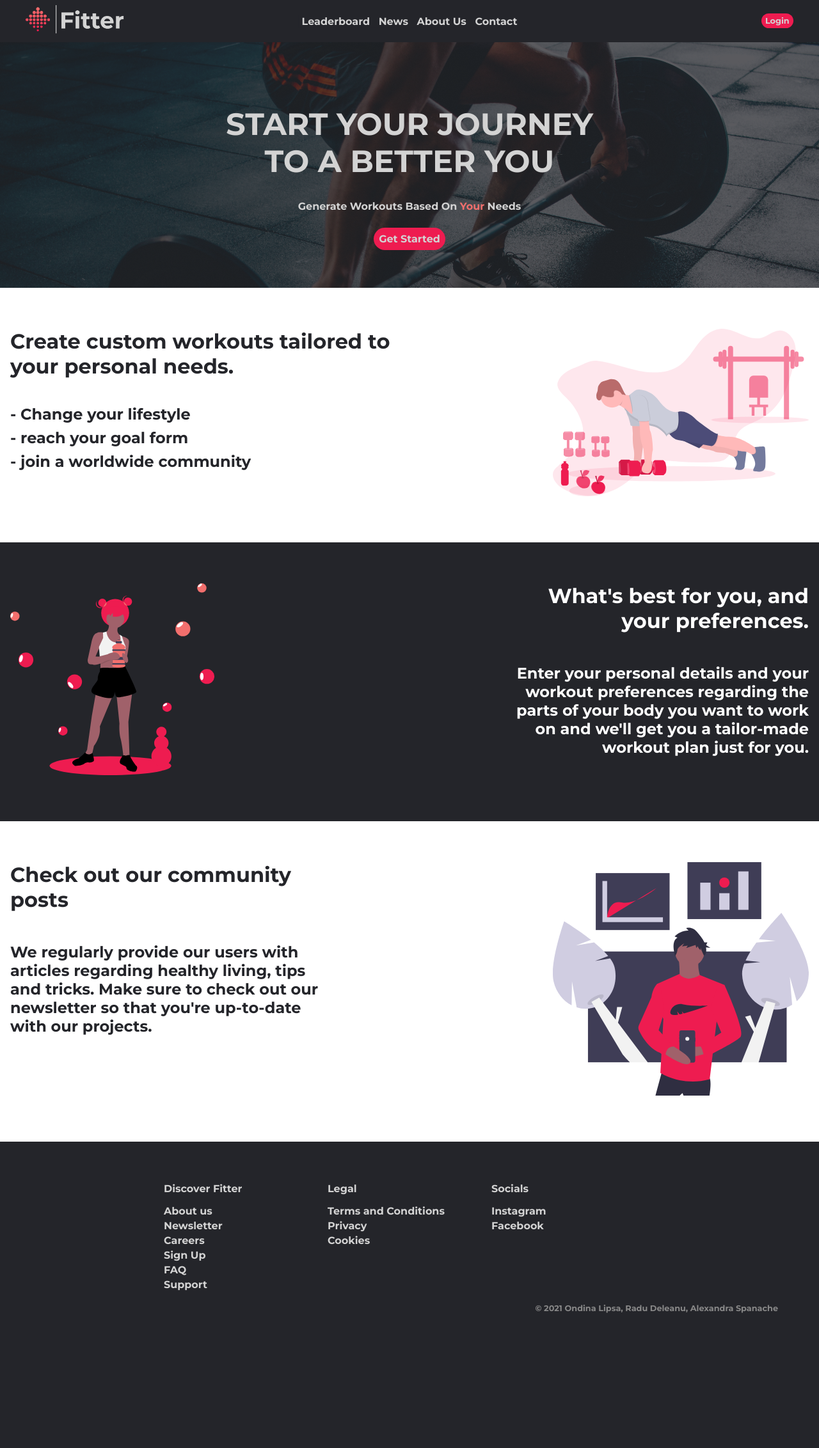
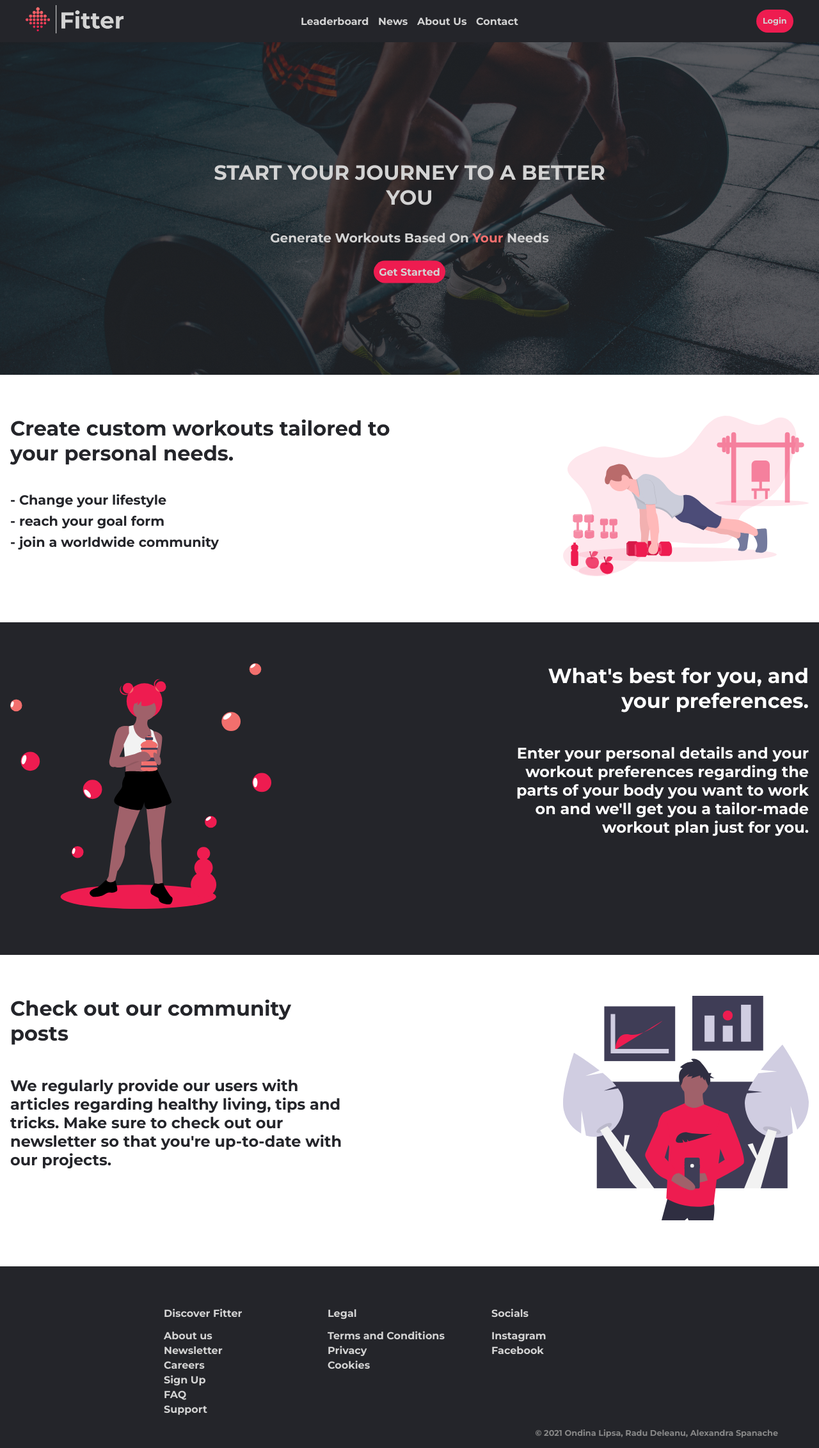
Before and after one commit to olipsa/Workout-Generator-Website, a PHP site: page /homepage.html in a window 1280 px wide. Shown: the whole page at 64% size. Before the commit the page ends 2053 px from the top, so only its background shows below. Run offline with PHP 8.4, Linux system fonts and the light colour scheme.

Commit message:
Made login+register+homepage responsive

```diff
--- a/homepage.css
+++ b/homepage.css
@@ -4,9 +4,6 @@
     box-sizing: border-box;
     margin: 0;
     padding: 0;
-}
-header,body,ul{
-    background-color: #24252A;
 }
 
 li, a, button, p, span, h1{
@@ -16,6 +13,11 @@ li, a, button, p, span, h1{
     color: #D3D3D3;
     text-decoration: none;
 }
+body{
+    background-color: #24252A;
+    font-family: Verdana;
+    color:black;
+}
 
 header{
     position: relative;
@@ -23,54 +25,49 @@ header{
 }
 
 .button_and_logo{
+    background-color: #24252A;
     display: flex;
     justify-content: space-between;
     align-items: center;
 }
 
-header img{
-    width: 12vw;
-}
-
 .site-logo{
     cursor: pointer;
 }
-
-.menu{
+.button_and_logo img{
+    width: 12vw;
+}
+.menu_bar .menu{
     list-style: none;
     position: absolute;
     top: 50%;
     left: 50%;
     transform: translate(-50%, -50%);
 }
-
-.menu li{
+.menu_bar .menu li{
     display: inline-block;
     padding: 0 0.6vh;
 
 }
 
+ul.menu {
+    list-style-type: none;
+}
 .menu li a{
     transition: all 0.3s ease 0s;
 }
-
-section {
-    display: block;
-}
-
 .menu li a:hover{
     color: #F26F6D;
 }
 
 .menu_button{
-    padding: 0.3vw 0.5vw;
+    padding: 1.3vh 1.3vh;
     font-size: 1vw;
     background-color: rgba(238,28,80,1);
     border: none;
-    border-radius: 2em;
+    border-radius: 60px;
     cursor: pointer;
     transition: all 0.3s ease 0s;
-    height: 50%;
 }
 
 .menu_button:hover{
@@ -78,10 +75,11 @@ section {
 }
 
 .hero_container{
-    display: block;
+
     position: relative;
     text-align: center;
     overflow: hidden;
+    height: 65vh;
 }
 .hero_overlay{
     position: absolute;
@@ -98,11 +96,11 @@ section {
 }
 
 .hero_overlay_title{
-    font-size: 3.75vw;
+    font-size: 2rem;
 }
 
 .hero_overlay_subtitle{
-    font-size: 1.25vw;
+    font-size: 1.25rem;
     padding-top: 0;
 }
 
@@ -116,13 +114,14 @@ section {
     max-width: 100%;
     width: 196vw;
     height: auto;
+    min-height: 65vh;
     opacity: 0.25;
 }
 
 .crop_container{
     position: relative;
     width: 100%;
-    height: 30vw;
+    height: 65vh;
     left: 0;
     top: 0;
     right: 0;
@@ -177,14 +176,14 @@ section {
 }
 
 .motivation_text li{
-    font-size: 1.5rem;
+    font-size: 1.3rem;
     display: flex;
     align-items: center;
     margin-bottom: .5rem;
 }
 
 .motivation_img img{
-    width: 400px;
+    width: 30vw;
     height: auto;
 }
 
@@ -206,7 +205,7 @@ section {
 }
 
 .benefits_img img{
-    height: 300px;
+    height: 30vw;
     width: auto;
 }
 
@@ -258,7 +257,7 @@ section {
 }
 
 .support_img img{
-    width: 400px;
+    width: 30vw;
     height: auto;
 }
 
@@ -279,6 +278,27 @@ section {
         display: flex;
         flex-direction: column;
         align-items: center;
+    }
+    .menu_bar{
+        font-size: 3.5vw;
+    }
+    .menu_bar img{
+        width:20vw;
+    }
+    .menu_button{
+        font-size: 3vw;
+    }
+    .menu_bar .menu{
+        left:55%;
+    }
+    .hero_image{
+        max-width: none;
+    }
+    .motivation_text p, .benefits_text h1, .support_text h1{
+        font-size: 5vw;
+    }
+    .support_text p, .benefits_text p, .motivation_text li{
+        font-size: 4vw;
     }
 
 }
```
Also changed, not shown: EmailConfirmation.css (+17 -1 lines), login.css (+21 -7 lines), register.css (+20 -6 lines).
